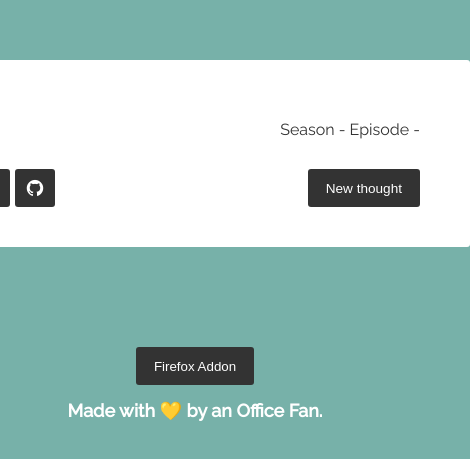
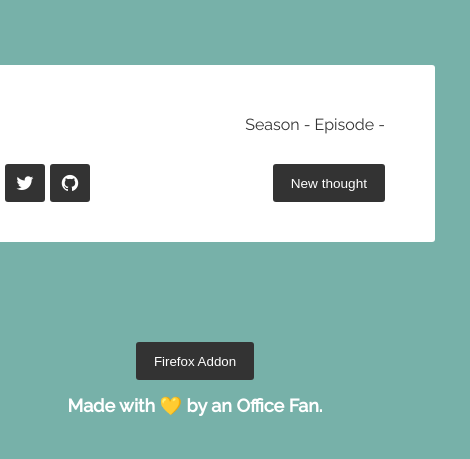
Before and after one commit to InosRahul/creed_db, a React (Create React App) app: page / in a window 390 px wide. Shown: the part 167-626 px from the top of the page, 470 px wide, since content can reach past the window. Built offline with nearby package versions, Linux system fonts and the light colour scheme; no server answers.

Commit message:
fixed: main css for responsive on mobile and tablet devices

```diff
--- a/src/components/Thoughts.scss
+++ b/src/components/Thoughts.scss
@@ -63,3 +63,139 @@
       }
     }
   }
+
+  @media only screen and (max-width: 480px) {
+    #thought-box {
+      border-radius: 3px;
+      position: relative;
+    //margin:8% auto auto auto;
+      width: 300px;
+      padding: 40px 50px;
+      display: table;
+      background-color: #fff;
+
+    .thought-text {
+      i {
+        font-size: 1em;
+        margin-right: 0.4em;
+      }
+      text-align: center;
+      width: 300px;
+      height: auto;
+      clear: both;
+      font-weight: 500;
+      font-size: 1.75em;
+    }
+    .thought-info {
+      width: 300px;
+      height: auto;
+      clear: both;
+      padding-top: 10px;
+      font-size: 1em;
+      text-align: right;
+    }
+    .buttons {
+      width: 300px;
+      margin: auto;
+      display: block;
+      .button {
+        height: 38px;
+        border: none;
+        border-radius: 3px;
+        color: #fff;
+        background-color: #333;
+        outline: none;
+        font-size: 0.85em;
+        padding: 8px 18px 6px 18px;
+        margin-top: 30px;
+        opacity: 1;
+        cursor: pointer;
+        &:hover {
+          opacity: 0.9;
+        }
+        &#tweet-quote,
+        &#github-button {
+          float: left;
+          padding: 0px;
+          padding-top: 8px;
+          text-align: center;
+          font-size: 1.2em;
+          margin-right: 5px;
+          height: 30px;
+          width: 40px;
+        }
+        &#new-thought {
+          float: right;
+        }
+      }
+    }
+  }
+}
+
+@media only screen and (max-width: 768px) {
+  #thought-box {
+    border-radius: 3px;
+    position: relative;
+  //margin:8% auto auto auto;
+    width: 380px;
+    padding: 40px 50px;
+    display: table;
+    background-color: #fff;
+
+  .thought-text {
+    i {
+      font-size: 1em;
+      margin-right: 0.4em;
+    }
+    text-align: center;
+    width: 380px;
+    height: auto;
+    clear: both;
+    font-weight: 500;
+    font-size: 1.75em;
+  }
+  .thought-info {
+    width: 380px;
+    height: auto;
+    clear: both;
+    padding-top: 10px;
+    font-size: 1em;
+    text-align: right;
+  }
+  .buttons {
+    width: 380px;
+    margin: auto;
+    display: block;
+    .button {
+      height: 38px;
+      border: none;
+      border-radius: 3px;
+      color: #fff;
+      background-color: #333;
+      outline: none;
+      font-size: 0.85em;
+      padding: 8px 18px 6px 18px;
+      margin-top: 30px;
+      opacity: 1;
+      cursor: pointer;
+      &:hover {
+        opacity: 0.9;
+      }
+      &#tweet-quote,
+      &#github-button {
+        float: left;
+        padding: 0px;
+        padding-top: 8px;
+        text-align: center;
+        font-size: 1.2em;
+        margin-right: 5px;
+        height: 30px;
+        width: 40px;
+      }
+      &#new-thought {
+        float: right;
+      }
+    }
+  }
+}
+}
```
Also changed, not shown: src/App.scss (line endings or trailing spaces).
